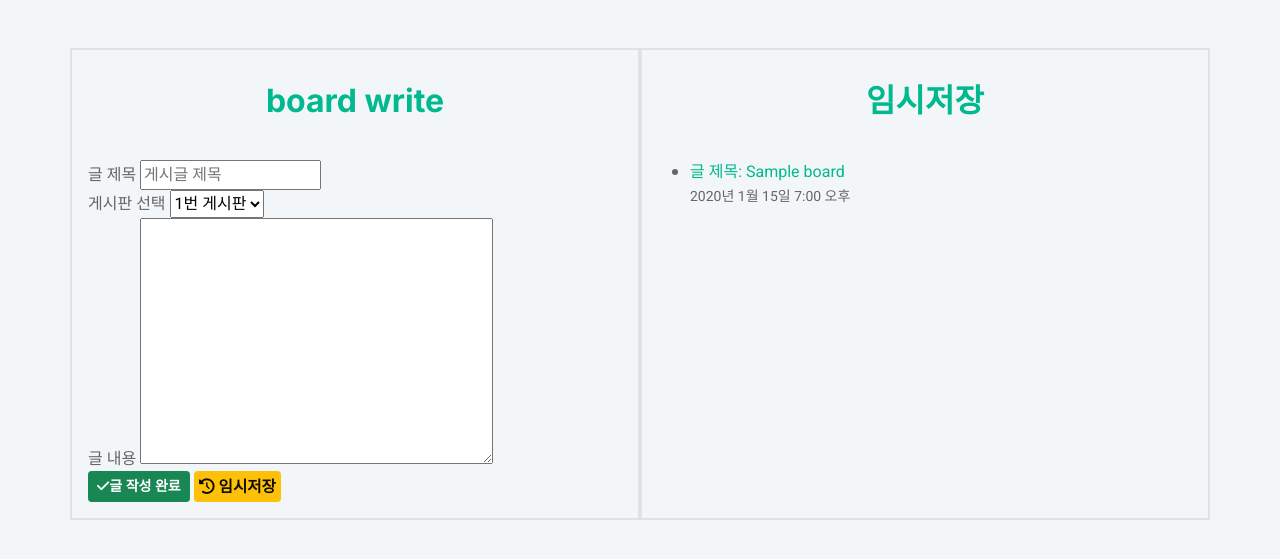
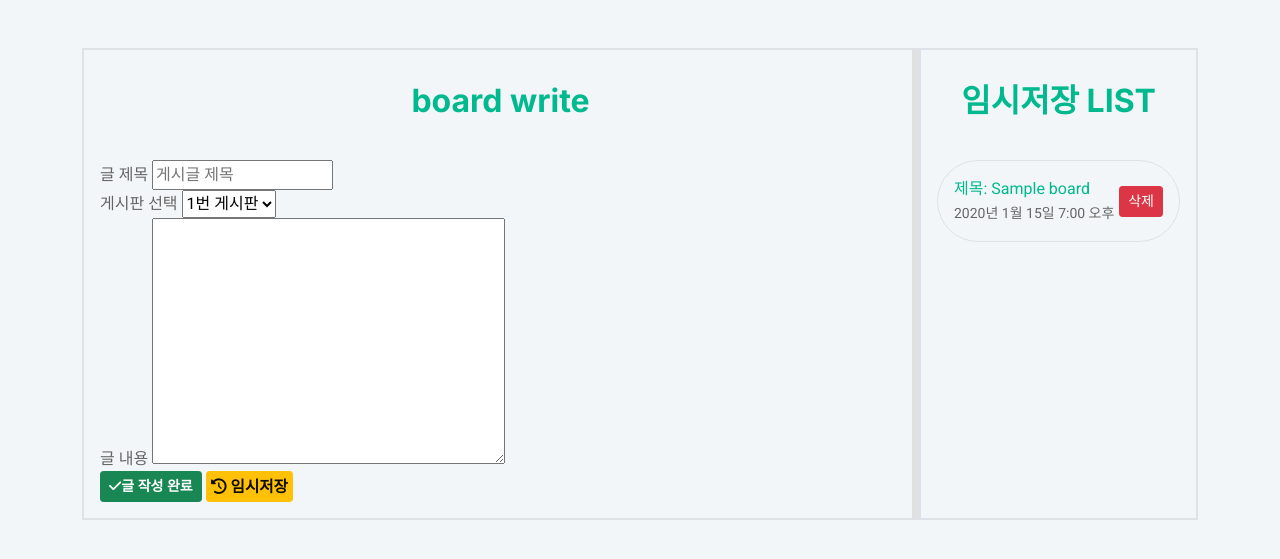
Before and after one commit to miggu8066/todo_project, a Django app: template board/templates/board/board_write.html in a window 1280 px wide. Shown: the top 559 px of the page. Run offline with Django 4.2, Linux system fonts and the light colour scheme; the template is opened without the code that fills it: values that come from a table or form of the project are taken from there, others are empty; tables that the repository leaves empty hold one stand-in row (values such as "Sample post"); parts of the project's set-up code (start-up, migrations or seed data) failed here and were passed over; some libraries are stand-ins or nearby versions.

Commit message:
20230530

```diff
--- a/board/models.py
+++ b/board/models.py
@@ -1,3 +1,4 @@
+from datetime import timezone
 from django.db import models
 
 class Board(models.Model):
@@ -10,9 +11,6 @@
     update_dttm = models.DateTimeField(auto_now=True, verbose_name='마지막 수정일')
     hits = models.PositiveIntegerField(default=0, verbose_name='조회수')
 
-    is_temporary = models.BooleanField(default=False, verbose_name='임시저장 여부')
-    temporary_saved_at = models.DateTimeField(null=True, blank=True, verbose_name='임시저장 시간')
-
     def __str__(self):
         return self.title
 
@@ -20,3 +18,17 @@
         db_table = 'board'
         verbose_name = '게시판'
         verbose_name_plural = '게시판'
+
+class TemporaryBoard(models.Model):
+    writer = models.ForeignKey('user.User', on_delete=models.CASCADE, verbose_name='작성자')
+    title = models.CharField(max_length=64, verbose_name='글 제목')
+    contents = models.TextField(verbose_name='글 내용')
+    temporary_saved_at = models.DateTimeField(auto_now_add=True, verbose_name='임시저장 시간')
+
+    def __str__(self):
+        return self.title
+
+    class Meta:
+        db_table = 'temporary_board'
+        verbose_name = '임시저장 게시판'
+        verbose_name_plural = '임시저장 게시판'
--- a/board/templates/board/board_write.html
+++ b/board/templates/board/board_write.html
@@ -12,27 +12,44 @@
     <link rel="preconnect" href="https://fonts.gstatic.com" crossorigin>
     <link href="https://fonts.googleapis.com/css2?family=Heebo:wght@400;500;600&family=Inter:wght@700;800&display=swap" rel="stylesheet">
 
-    <!-- Icon Font Stylesheet -->
-    <link href="https://cdnjs.cloudflare.com/ajax/libs/font-awesome/5.10.0/css/all.min.css" rel="stylesheet">
-    <link href="https://cdn.jsdelivr.net/npm/bootstrap-icons@1.4.1/font/bootstrap-icons.css" rel="stylesheet">
+    <!-- Font Awesome -->
+    <link href="https://cdnjs.cloudflare.com/ajax/libs/font-awesome/6.0.0/css/all.min.css" rel="stylesheet"/>
 
-    <!-- Libraries Stylesheet -->
-    <link href="/static/lib/animate/animate.min.css" rel="stylesheet">
-    <link href="/static/lib/owlcarousel/assets/owl.carousel.min.css" rel="stylesheet">
+    <!-- Bootstrap Stylesheet -->
+    <link href="https://cdn.jsdelivr.net/npm/bootstrap@5.3.0-alpha1/dist/css/bootstrap.min.css" rel="stylesheet">
 
     <!-- Customized Bootstrap Stylesheet -->
     <link href="/static/css/bootstrap.min.css" rel="stylesheet">
 
-    <!-- Template Stylesheet -->
-    <link href="/static/css/style.css" rel="stylesheet">
+    <!-- Custom Stylesheet -->
+    <style>
+        .resizable-left {
+            overflow: auto;
+            position: relative; /* 추가 */
+        }
 
-    <!-- Font Awesome -->
-    <link href="https://cdnjs.cloudflare.com/ajax/libs/font-awesome/6.0.0/css/all.min.css" rel="stylesheet"/>
+        .resizable-right {
+            overflow: auto;
+            position: relative; /* 추가 */
+        }
+
+        .resizer {
+            width: 10px;
+            background-color: #e0e0e0;
+            cursor: ew-resize;
+            position: absolute;
+            top: 0;
+            right: -5px;
+            bottom: 0;
+            z-index: 1; /* 추가 */
+        }
+    </style>
+
 </head>
 <body>
     <div class="container mt-5">
         <div class="row">
-            <div class="col-md-6 border border-gray border-2 p-3">
+            <div class="col-md-9 border border-gray border-2 p-3 resizable-left">
                 <H2 class="container py-3 mb-4 text-center"><a href="{% url 'todo_main:main_page' %}">board write</a></H2>
                 <form action="" method="POST">
                     {% csrf_token %}
@@ -59,22 +76,57 @@
                     </div>
                 </form>
             </div>
-            <div class="col-md-6 border border-gray border-2 p-3" >
-                <H2 class="container py-3 mb-4 text-center"><a href="#">임시저장</a></H2>
+            <div class="col-md-3 border border-gray border-2 p-3 resizable-right" >
+                <H2 class="container py-3 mb-4 text-center"><a href="#">임시저장 LIST</a></H2>
                 {% if temp_boards %}
-                <ul>
+                <ul class="list-unstyled">
                     {% for temp in temp_boards%}
-                    <li>
-                        <a href="{% url 'board:board_write' %}?temp_board_id={{ temp.id }}">
-                            글 제목: {{ temp.title }}
-                        </a><br>
-                        <small>{{ temp.temporary_saved_at }}</small>
-                    </li>
+                        <div class="d-flex justify-content-between border rounded-pill p-3">
+                            <div>
+                                <a href="{% url 'board:board_write' %}?temp_board_id={{ temp.id }}">
+                                    제목: {{ temp.title }}
+                                </a><br>
+                                <small>{{ temp.temporary_saved_at }}</small>
+                            </div>
+                            <form action="" method="POST" class="d-inline-block d-flex align-items-center">
+                                {% csrf_token %}
+                                <input type="hidden" name="delete_temp" value="{{ temp.id }}">
+                                <button type="submit" class="btn btn-sm btn-danger">
+                                    삭제
+                                </button>
+                            </form>
+                        </div>
+                    <br>
                     {% endfor %}
                 </ul>
                 {% endif %}
             </div>
         </div>
     </div>
+    <script>
+        const resizableLeft = document.querySelector('.resizable-left');
+        const resizableRight = document.querySelector('.resizable-right');
+        const resizer = document.createElement('div');
+        resizer.className = 'resizer';
+        resizableLeft.appendChild(resizer);
+
+        resizer.addEventListener('mousedown', initResize, false);
+
+        function initResize(e) {
+            window.addEventListener('mousemove', resize, false);
+            window.addEventListener('mouseup', stopResize, false);
+        }
+
+        function resize(e) {
+            const width = e.clientX - resizableLeft.getBoundingClientRect().left;
+            resizableLeft.style.width = `${width}px`;
+            resizableRight.style.width = `calc(100% - ${width}px)`;
+        }
+
+        function stopResize() {
+            window.removeEventListener('mousemove', resize, false);
+            window.removeEventListener('mouseup', stopResize, false);
+        }
+    </script>
 </body>
 </html>
--- a/config/settings.py
+++ b/config/settings.py
@@ -155,7 +155,7 @@
 
             # Summernote settings
             'summernote': {
-                'width': 600,
+                'width': 900,
                 'height': 480,
                 'lang': 'ko-KR',
                 'toolbar': [
```
Also changed, not shown: board/views.py (+16 -13 lines), board/migrations/0004_remove_board_is_temporary_and_more.py (added).
